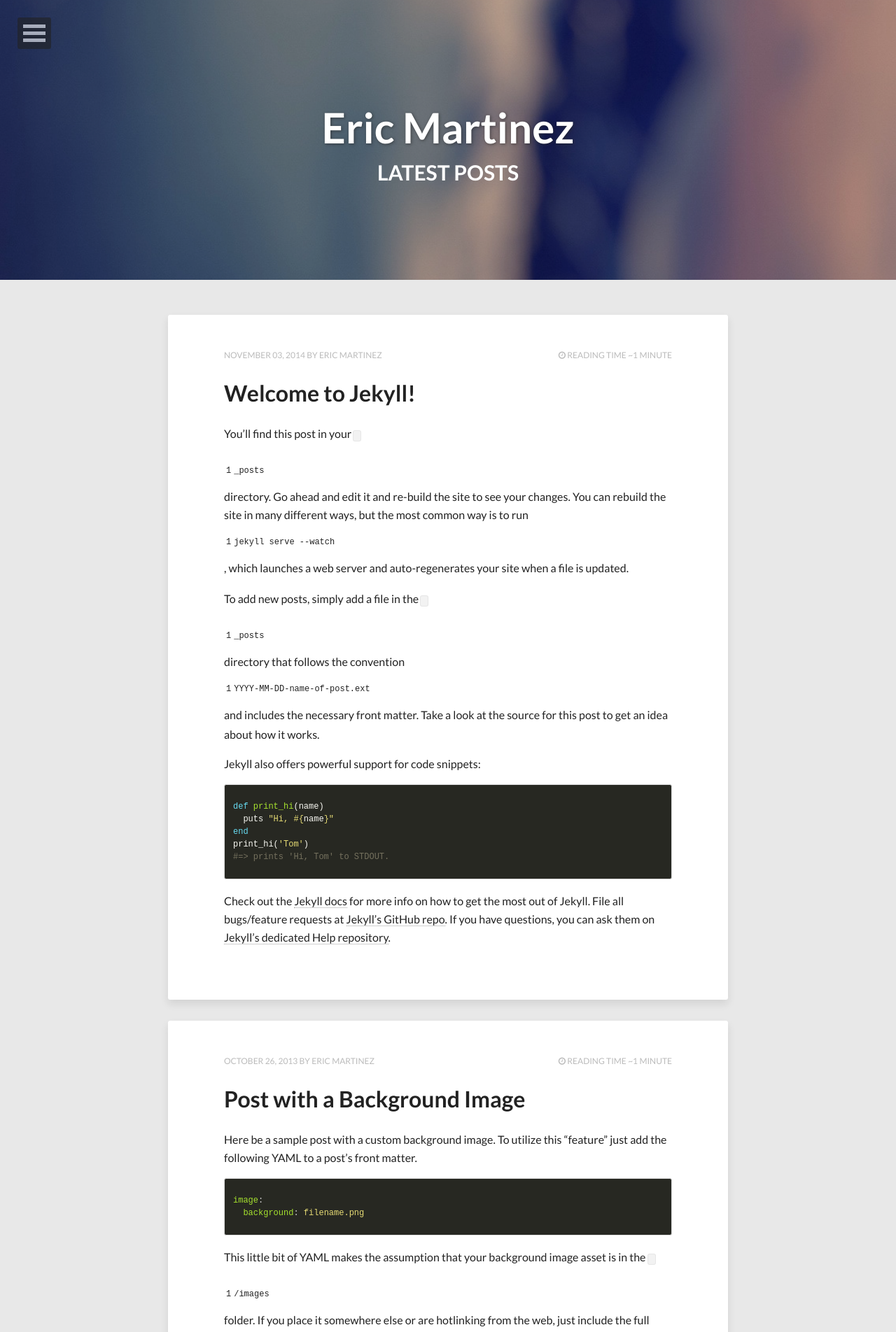
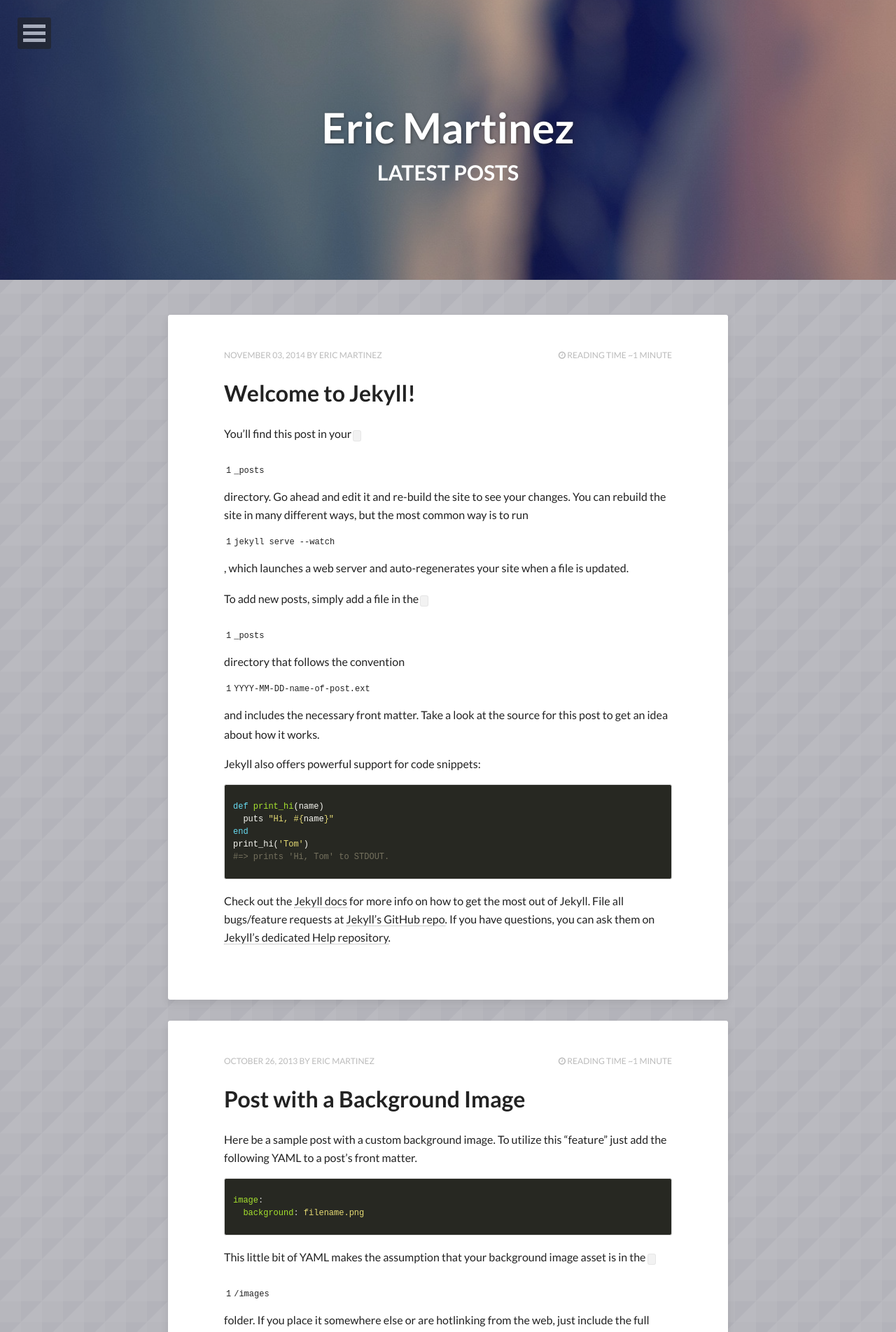
Before and after one commit to material3dge/material3dge.github.io, a Jekyll site: the page built from index.html, in a window 1280 px wide. Shown: the top 1904 px of the page at 70% size. Built offline with Jekyll 4.4.1, drawn with Linux system fonts in a browser that asks for light colours; nearby versions of some CDN libraries; the list of posts is cut into pages by our own code.

Commit message:
config.update
Background

```diff
--- a/_config.yml
+++ b/_config.yml
@@ -27,7 +27,7 @@ owner:
   google_plus:    +EricMartinezTheOnly
 
 # Background image to be tiled on all pages
-background:
+background: triangular.png
 
 # Analytics and webmaster tools stuff goes here
 google_analytics:   UA-56314892-1
```
